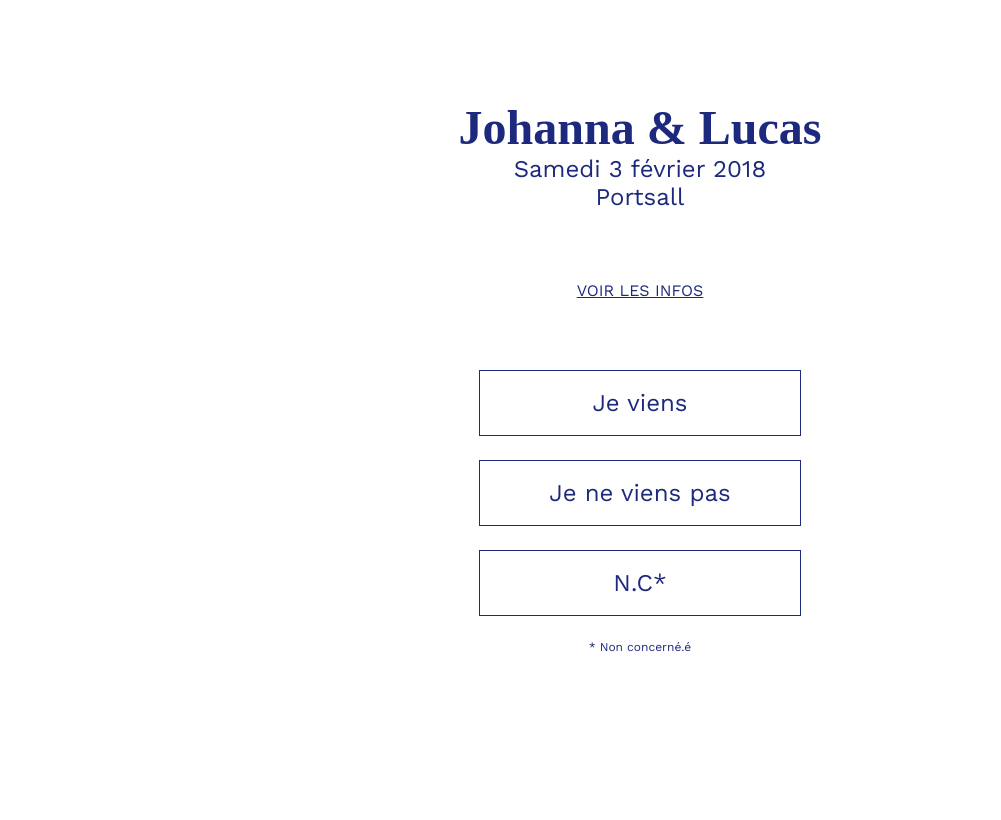
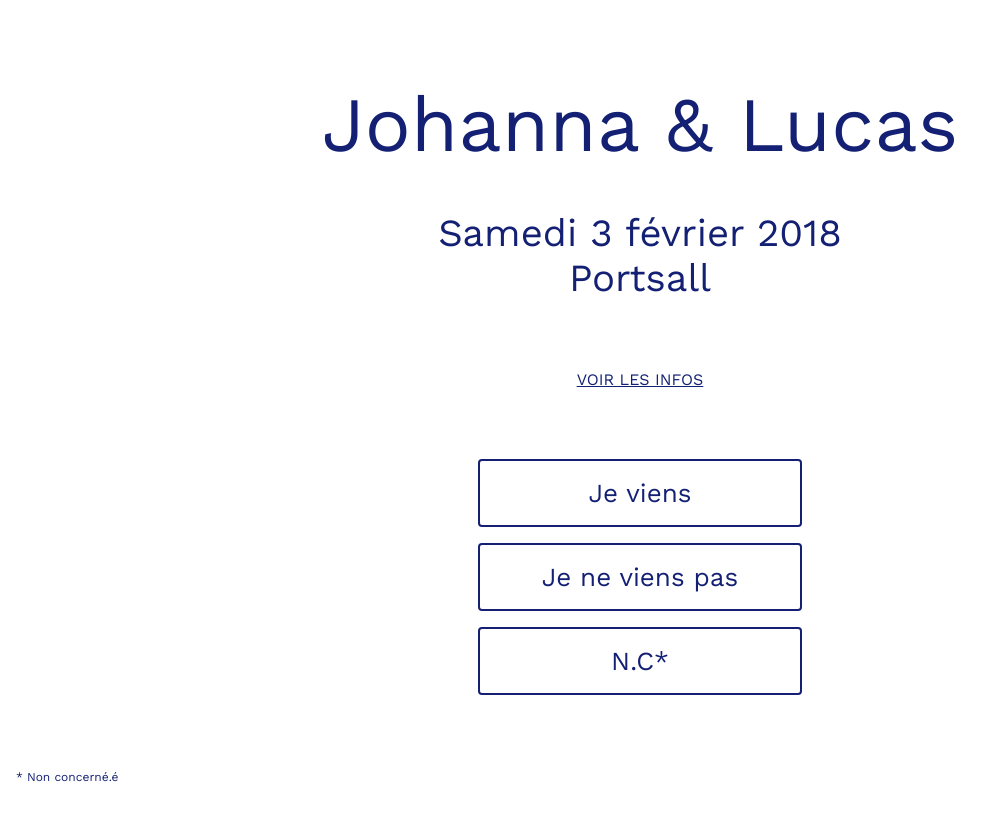
Before and after one commit to bibertern/biberstern, a plain HTML site: page index.html in a window 1280 px wide. Shown: the whole page, without its empty margins (0-1001 px from the left). Drawn offline with nearby package versions, Linux system fonts and the light colour scheme; a web font is replaced by a local one.

Commit message:
Update
Update

```diff
--- a/index.html
+++ b/index.html
@@ -3,7 +3,7 @@
 <head>
 
   <meta charset="utf-8">
-  <title>Soundboard</title>
+  <title>Biberstern</title>
   <link href="https://fonts.googleapis.com/css?family=Work+Sans" rel="stylesheet">
   <link href="https://fonts.googleapis.com/css?family=Eczar:800" rel="stylesheet">
 
@@ -18,9 +18,9 @@
         }
 
         body{
-            font-size: 24px;
+            font-size: 3vw;
             font-family: 'Work Sans', sans-serif;
-            color: #1C297D;
+            color: #132073;
             text-align: center;
         }
 
@@ -30,18 +30,18 @@
         }
 
         h1  {
-          font-family: 'Eczar', serif;
-
+          padding-bottom: 40px;
+          font-weight: 500;
         }
         h4 {
-          font-size: 12px;
-          font-weight: 400;
+            font-size: 12px;
+            font-weight: 400;
+            position: fixed;
+            bottom: 16px;
+            left: 16px;
         }
         .container {
-            max-width: 720px;
-            margin: auto;
-            height: 840px;
-            margin-top: 100px;
+          margin: 80px auto;
         }
 
         #toggleInfos {
@@ -62,13 +62,15 @@
           display: block;
           width: 320px;
           height: 64px;
-          border: 1px solid #1C297D;
-          color: #1C297D;
-          font-size: 24px;
+          border: 2px solid #132073;
+          color: #132073;
+          font-size: 26px;
           text-align: center;
           line-height: 64px;
           margin: auto;
-          margin-bottom: 24px;
+          margin-bottom: 16px;
+          transition: 0.350s cubic-bezier(0.175, 1, 0.50, 1.275);
+          border-radius: 4px;
         }
 
         #going::before {
@@ -82,17 +84,32 @@
         }
         #not-going:hover {
           cursor: pointer;
+          transform: scale(1.1);
+        }
+        #not-going:active {
+          cursor: pointer;
+          transform: scale(1);
         }
         #not-going:hover::before {
           content: "😱";
         }
         #nc:hover {
           cursor: pointer;
+          transform: scale(1.1);
+        }
+        #nc:active {
+          cursor: pointer;
+          transform: scale(1);
         }
         #going:hover {
           cursor: pointer;
           animation: colorchange .5s infinite;
           border: 1px solid transparent;
+          transform: scale(1.1);
+        }
+        #going:active {
+          cursor: pointer;
+          transform: scale(1);
         }
         #going:hover::before {
           content: "";
@@ -141,11 +158,19 @@
 
     <!-- Buttons -->
 
-    <audio id="mysound" src="sounds/disco.mp3"></audio>
-    <a id="going" onmouseover="document.getElementById('mysound').play()" onmouseout="document.getElementById('mysound').pause(); mysound.currentTime = 0;" href="https://goo.gl/forms/JHH46L9tFvBxQvx92"></a>
+    <!-- Je viens -->
+    <audio id="sound1" src="sounds/going.mp3"></audio>
+    <a id="going" onmouseover="document.getElementById('sound1').play()" onmouseout="document.getElementById('sound1').pause(); sound1.currentTime = 0;" href="https://goo.gl/forms/JHH46L9tFvBxQvx92" target="blank"></a>
 
-    <a id="not-going"></a>
-    <a id="nc"></a>
+    <!-- Je viens -->
+    <audio id="sound2" src="sounds/not-going.mp3"></audio>
+    <a id="not-going" onmouseover="document.getElementById('sound2').play()" onmouseout="document.getElementById('sound2').pause(); sound2.currentTime = 0;" href="http://m.memegen.com/nzf3bq.jpg" target="blank"></a>
+
+    <!-- Je viens -->
+    <audio id="sound3" src="sounds/nc.mp3"></audio>
+    <a id="nc" onmouseover="document.getElementById('sound3').play()" onmouseout="document.getElementById('sound3').pause(); sound3.currentTime = 0;" href="http://fr.wikihow.com/mettre-fin-%C3%A0-un-harc%C3%A8lement-virtuel" target="blank"></a>
+
+
 
 
 
```
Also changed, not shown: favicon.png (deleted), 4 other files.
